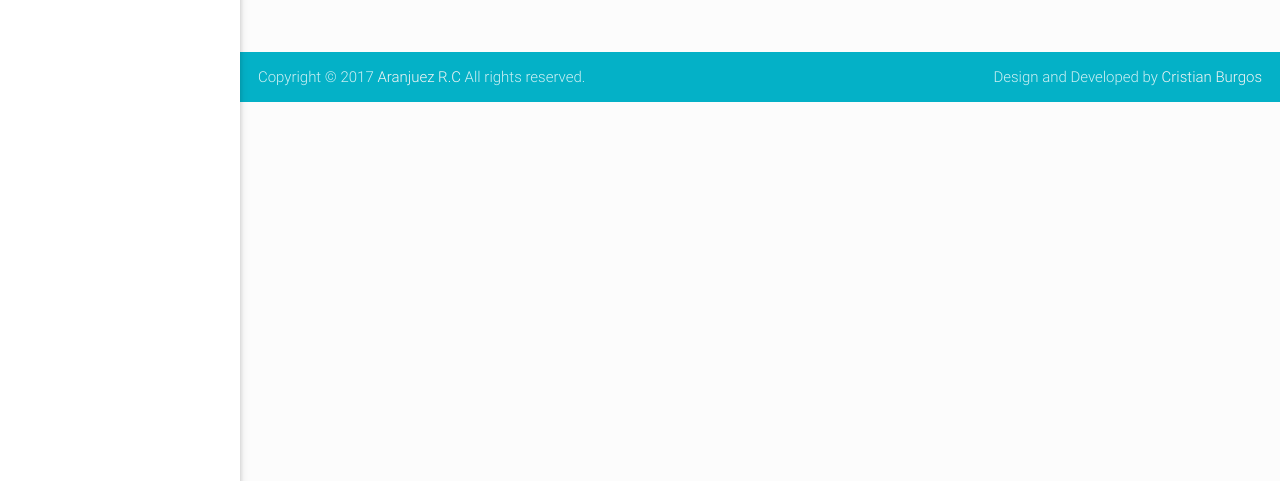
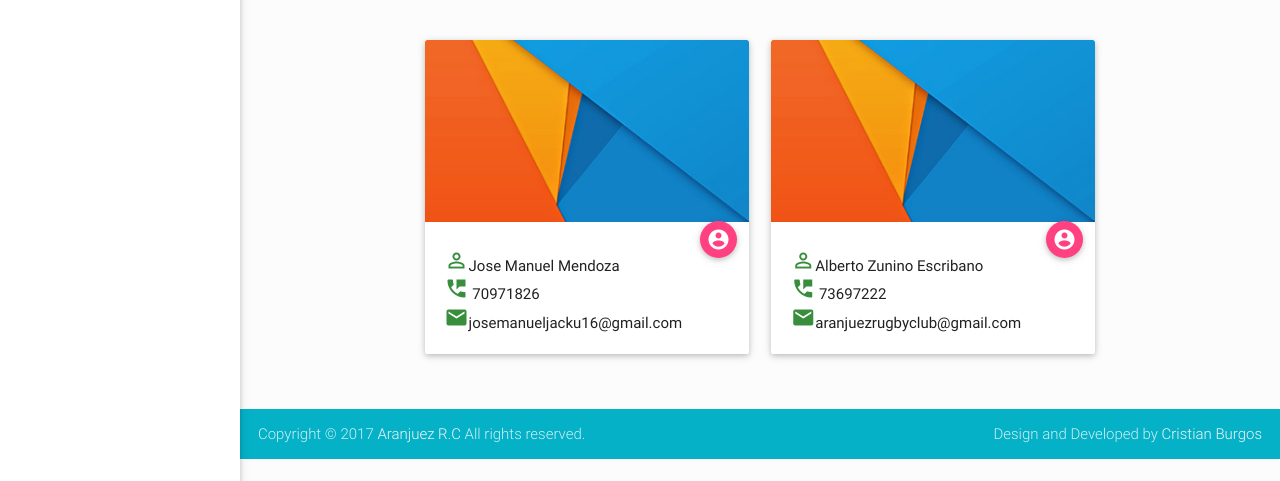
Before and after one commit to cristian2112/Aranjuez-rugby-club, a website: page index.html at #!/Contactenos in a window 1280 px wide. Shown: the part 319-800 px from the top of the page. Drawn offline with nearby package versions, Linux system fonts and the light colour scheme; some packages are replaced by stand-ins of ours.

Commit message:
RC-01: Added contact profile in contact us view

```diff
--- a/app/contactUs/contactUs.html
+++ b/app/contactUs/contactUs.html
@@ -32,4 +32,38 @@
             </div>
         </div>
     </div>
+    <div class="row">
+        <div class="col s12 m6 l4 offset-l2">
+            <div class="card">
+                <div class="card-image waves-effect waves-block waves-light">
+                    <img class="activator" src="images/user-bg-2.jpg">
+                </div>
+                <div class="card-content">
+                    <a class="btn-floating activator btn-move-up waves-effect waves-light darken-2 right">
+                        <i class="mdi-action-account-circle"></i>
+                    </a>
+                    <p class=" activator grey-text text-darken-4"> <i class="mdi-action-perm-identity green-text text-darken-2"></i>Jose Manuel Mendoza</p>
+                    <p><i class="mdi-action-perm-phone-msg green-text text-darken-2"></i> 70971826</p>
+                    <p><i class="mdi-communication-email green-text text-darken-2"></i>josemanueljacku16@gmail.com</p>
+                </div>
+            </div>
+        </div>
+
+        <div class="col s12 m6 l4">
+            <div class="card">
+                <div class="card-image waves-effect waves-block waves-light">
+                    <img class="activator" src="images/user-bg-2.jpg">
+                </div>
+                <div class="card-content">
+                    <a class="btn-floating activator btn-move-up waves-effect waves-light darken-2 right">
+                        <i class="mdi-action-account-circle"></i>
+                    </a>
+                    <p class=" activator grey-text text-darken-4"> <i class="mdi-action-perm-identity green-text text-darken-2"></i>Alberto Zunino Escribano</p>
+                    <p><i class="mdi-action-perm-phone-msg green-text text-darken-2"></i> 73697222</p>
+                    <p><i class="mdi-communication-email green-text text-darken-2"></i>aranjuezrugbyclub@gmail.com</p>
+                </div>
+            </div>
+        </div>
+
+    </div>
 </div>
```
